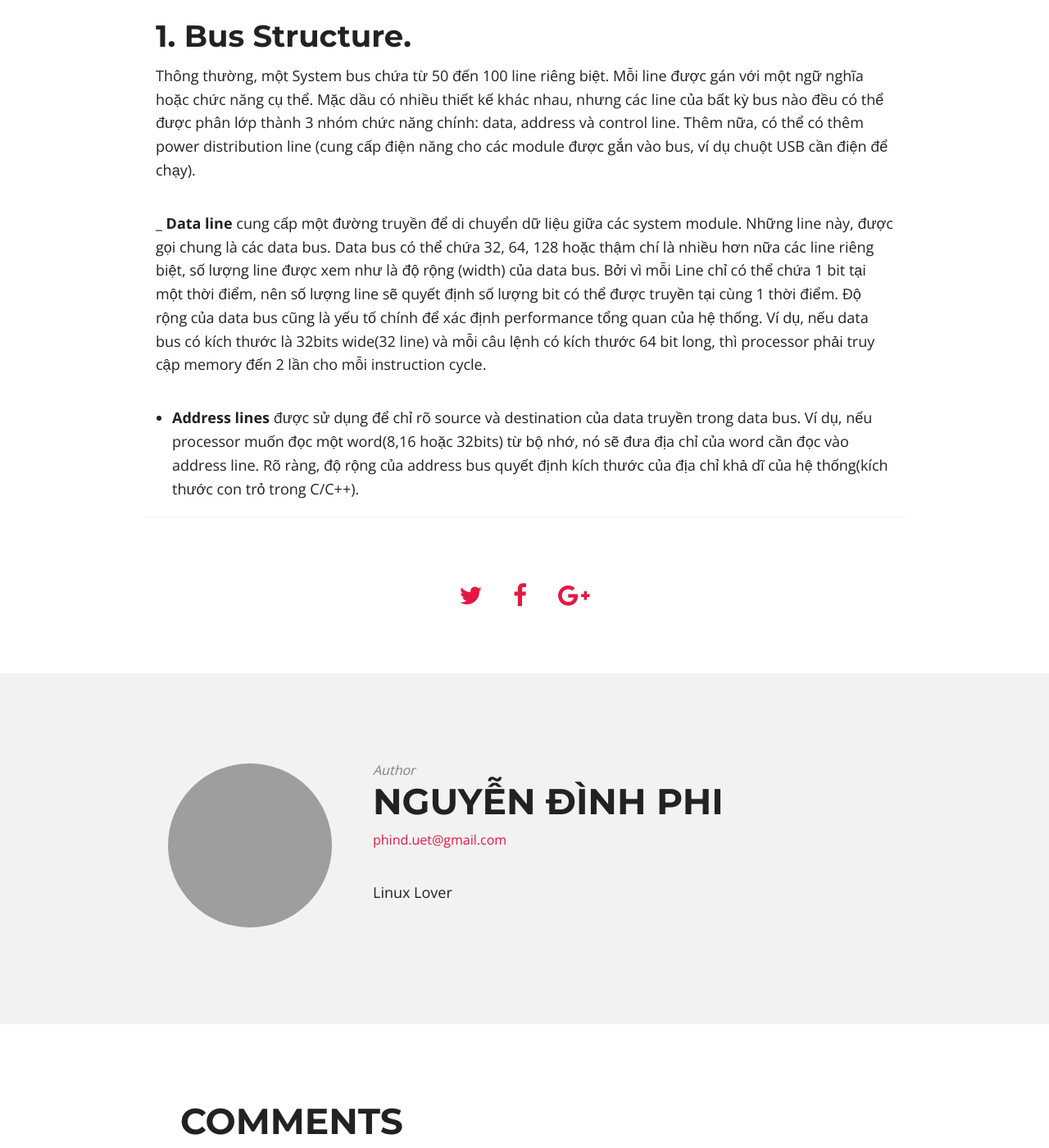
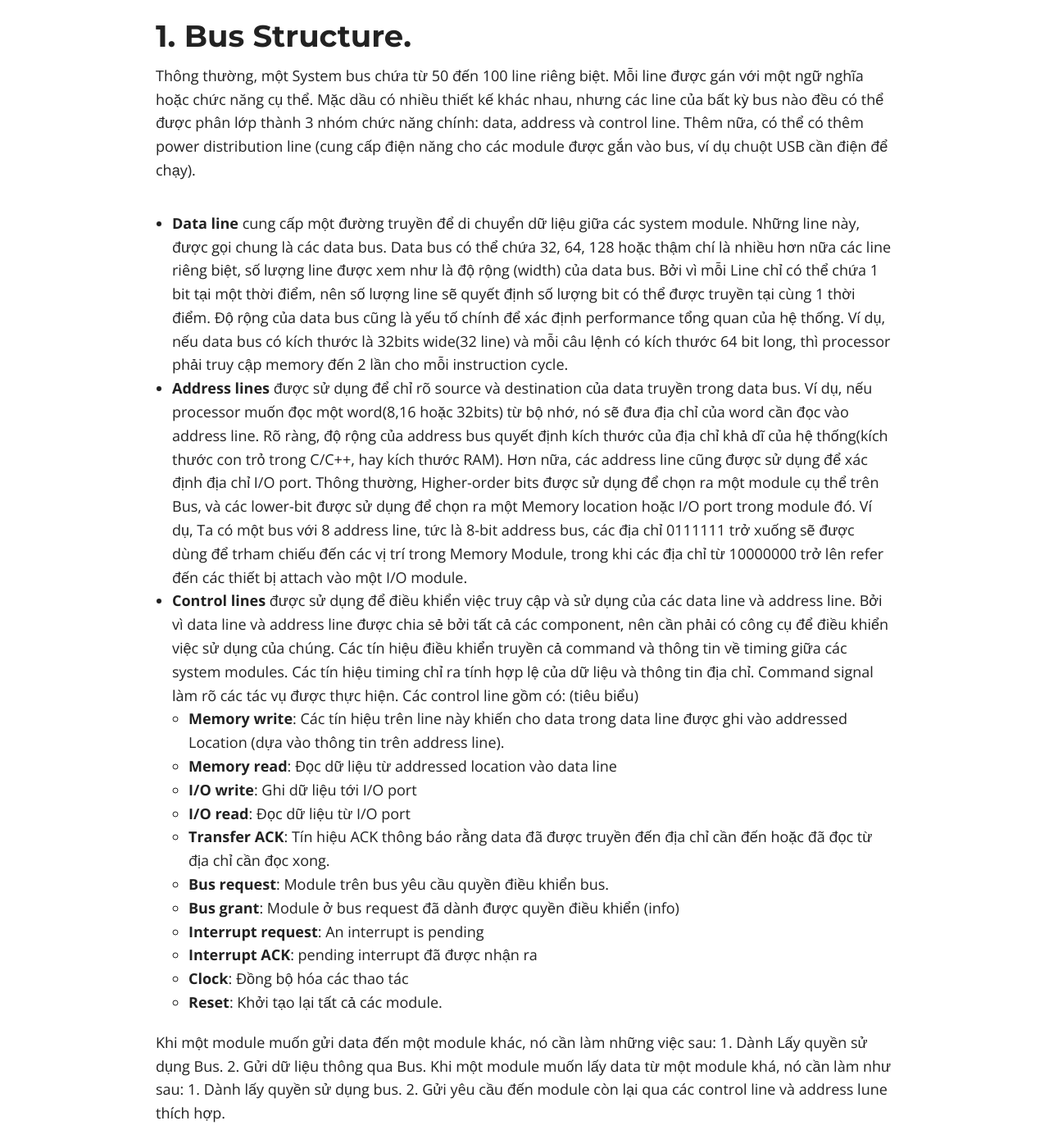
Before and after one commit to ita93/ita93.github.io, a Jekyll site: the page built from _posts/2018-03-20-Bus.md, in a window 1280 px wide and 1400 px high, scrolled down 1169 px. Shown: the whole window at 82% size. Built offline with Jekyll 4.4.1, drawn with Linux system fonts in a browser that asks for light colours; nearby versions of some CDN libraries; comment, search, counter and statistics services are not loaded.

Commit message:
Data line and control line

```diff
--- a/_posts/2018-03-20-Bus.md
+++ b/_posts/2018-03-20-Bus.md
@@ -19,5 +19,24 @@ Hệ thống máy tính chứa một số bus khác nhau cung cấp các đườ
 ## 1. Bus Structure.
 Thông thường, một System bus chứa từ 50 đến 100 line riêng biệt. Mỗi line được gán với một ngữ nghĩa hoặc chức năng cụ thể. Mặc dầu có nhiều thiết kế khác nhau, nhưng các line của bất kỳ bus nào đều có thể được phân lớp thành 3 nhóm chức năng chính: data, address và control line. Thêm nữa, có thể có thêm power distribution line (cung cấp điện năng cho các module được gắn vào bus, ví dụ chuột USB cần điện để chạy).
 
-_ <b>Data line</b> cung cấp một đường truyền để di chuyển dữ liệu giữa các system module. Những line này, được gọi chung là các data bus. Data bus có thể chứa 32, 64, 128 hoặc thậm chí là nhiều hơn nữa các line riêng biệt, số lượng line được xem như là độ rộng (width) của data bus. Bởi vì mỗi Line chỉ có thể chứa 1 bit tại một thời điểm, nên số lượng line sẽ quyết định số lượng bit có thể được truyền tại cùng 1 thời điểm. Độ rộng của data bus cũng là yếu tố chính để xác định performance tổng quan của hệ thống. Ví dụ, nếu data bus có kích thước là 32bits wide(32 line) và mỗi câu lệnh có kích thước 64 bit long, thì processor phải truy cập memory đến 2 lần cho mỗi instruction cycle.
-- <b>Address lines</b> được sử dụng để chỉ rõ source và destination của data truyền trong data bus. Ví dụ, nếu processor muốn đọc một word(8,16 hoặc 32bits) từ bộ nhớ, nó sẽ đưa địa chỉ của word cần đọc vào address line. Rõ ràng, độ rộng của address bus quyết định kích thước của địa chỉ khả dĩ của hệ thống(kích thước con trỏ trong C/C++).
+- <b>Data line</b> cung cấp một đường truyền để di chuyển dữ liệu giữa các system module. Những line này, được gọi chung là các data bus. Data bus có thể chứa 32, 64, 128 hoặc thậm chí là nhiều hơn nữa các line riêng biệt, số lượng line được xem như là độ rộng (width) của data bus. Bởi vì mỗi Line chỉ có thể chứa 1 bit tại một thời điểm, nên số lượng line sẽ quyết định số lượng bit có thể được truyền tại cùng 1 thời điểm. Độ rộng của data bus cũng là yếu tố chính để xác định performance tổng quan của hệ thống. Ví dụ, nếu data bus có kích thước là 32bits wide(32 line) và mỗi câu lệnh có kích thước 64 bit long, thì processor phải truy cập memory đến 2 lần cho mỗi instruction cycle.
+- <b>Address lines</b> được sử dụng để chỉ rõ source và destination của data truyền trong data bus. Ví dụ, nếu processor muốn đọc một word(8,16 hoặc 32bits) từ bộ nhớ, nó sẽ đưa địa chỉ của word cần đọc vào address line. Rõ ràng, độ rộng của address bus quyết định kích thước của địa chỉ khả dĩ của hệ thống(kích thước con trỏ trong C/C++, hay kích thước RAM). Hơn nữa, các address line cũng được sử dụng để xác định địa chỉ I/O port. Thông thường, Higher-order bits được sử dụng để chọn ra một module cụ thể trên Bus, và các lower-bit được sử dụng để chọn ra một Memory location hoặc I/O port trong module đó. Ví dụ, Ta có một bus với 8 address line, tức là 8-bit address bus, các địa chỉ 0111111 trở xuống sẽ được dùng để trham chiếu đến các vị trí trong Memory Module, trong khi các địa chỉ từ 10000000 trở lên refer đến các thiết bị attach vào một I/O module.
+- <b>Control lines</b> được sử dụng để điều khiển việc truy cập và sử dụng của các data line và address line. Bởi vì data line và address line được chia sẻ bởi tất cả các component, nên cần phải có công cụ để điều khiển việc sử dụng của chúng. Các tín hiệu điều khiển truyền cả command và thông tin về timing giữa các system modules. Các tín hiệu timing chỉ ra tính hợp lệ của dữ liệu và thông tin địa chỉ. Command signal làm rõ các tác vụ được thực hiện. Các control line gồm có: (tiêu biểu)
+	- <b>Memory write</b>: Các tín hiệu trên line này khiến cho data trong data line được ghi vào addressed Location (dựa vào thông tin trên address line).
+	- <b>Memory read</b>: Đọc dữ liệu từ addressed location vào data line
+	- <b>I/O write</b>: Ghi dữ liệu tới I/O port
+	- <b>I/O read</b>: Đọc dữ liệu từ I/O port
+	- <b>Transfer ACK</b>: Tín hiệu ACK thông báo rằng data đã được truyền đến địa chỉ cần đến hoặc đã đọc từ địa chỉ cần đọc xong.
+	- <b>Bus request</b>: Module trên bus yêu cầu quyền điều khiển bus.
+	- <b>Bus grant</b>: Module ở bus request đã dành được quyền điều khiển (info)
+	- <b>Interrupt request</b>: An interrupt is pending
+	- <b>Interrupt ACK</b>: pending interrupt đã được nhận ra
+	- <b>Clock</b>: Đồng bộ hóa các thao tác
+	- <b>Reset</b>: Khởi tạo lại tất cả các module.
+
+Khi một module muốn gửi data đến một module khác, nó cần làm những việc sau:
+	1. Dành Lấy quyền sử dụng Bus.
+	2. Gửi dữ liệu thông qua Bus.
+Khi một module muốn lấy data từ một module khá, nó cần làm như sau:
+	1. Dành lấy quyền sử dụng bus.
+	2. Gửi yêu cầu đến module còn lại qua các control line và address lune thích hợp.
```
Also changed, not shown: images/Bus/Bus intercom Scheme.PNG (added).
